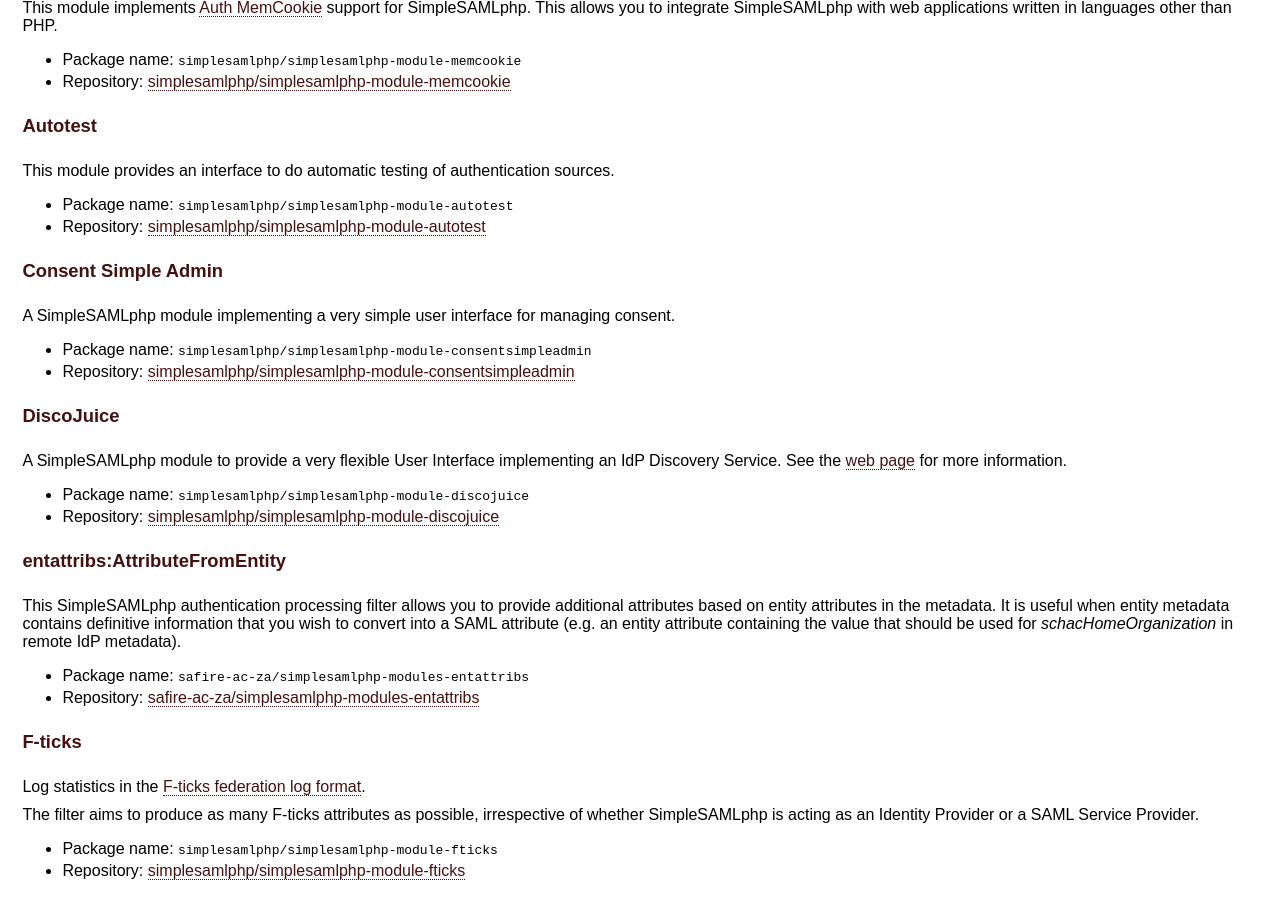
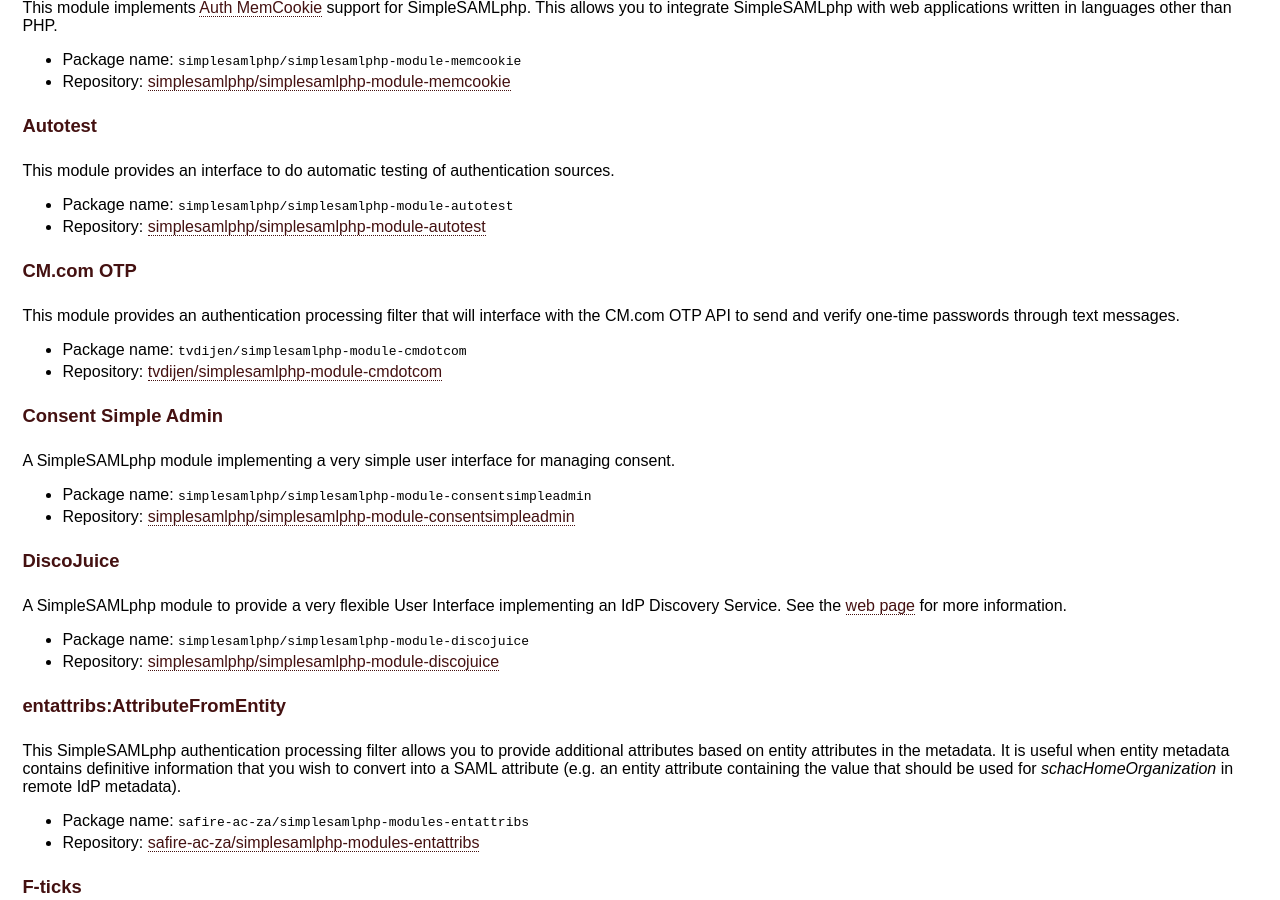
Before and after one commit to simplesamlphp/simplesamlphp.github.io, a Jekyll site: the page built from modules/index.md, in a window 1280 px wide and 900 px high, scrolled down 1411 px. Built offline with Jekyll 4.4.1, drawn with Linux system fonts in a browser that asks for light colours.

Commit message:
Add cmdotcom-module

```diff
--- a/modules/index.md
+++ b/modules/index.md
@@ -86,6 +86,14 @@
 
 * Package name: `simplesamlphp/simplesamlphp-module-autotest`
 * Repository: [simplesamlphp/simplesamlphp-module-autotest](https://github.com/simplesamlphp/simplesamlphp-module-autotest)
+
+#### <a name="cmdotcom" href="#cmdotcom">CM.com OTP</a>
+
+This module provides an authentication processing filter that will interface with the CM.com OTP API to send and verify
+one-time passwords through text messages.
+
+* Package name: `tvdijen/simplesamlphp-module-cmdotcom`
+* Repository: [tvdijen/simplesamlphp-module-cmdotcom](https://github.com/tvdijen/simplesamlphp-module-cmdotcom)
 
 #### <a name="consentsimpleadmin" href="#consentsimpleadmin">Consent Simple Admin</a>
 
```
